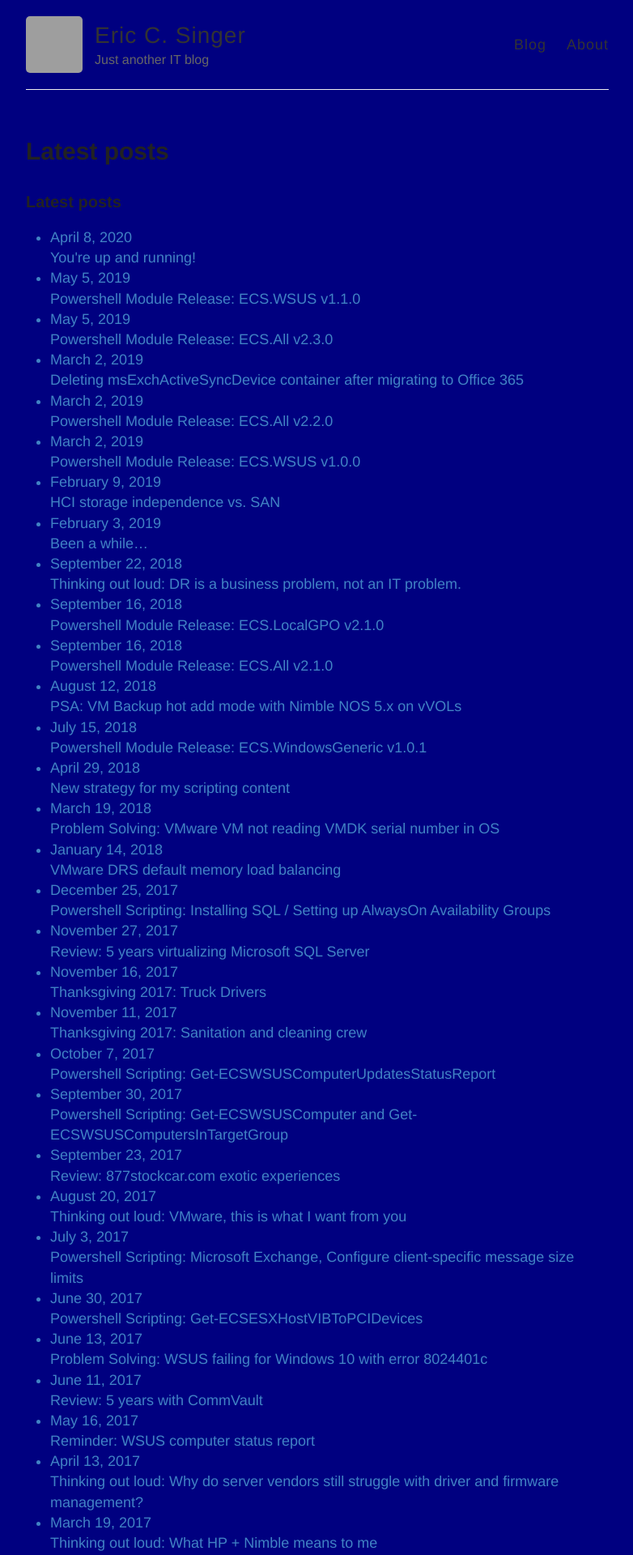
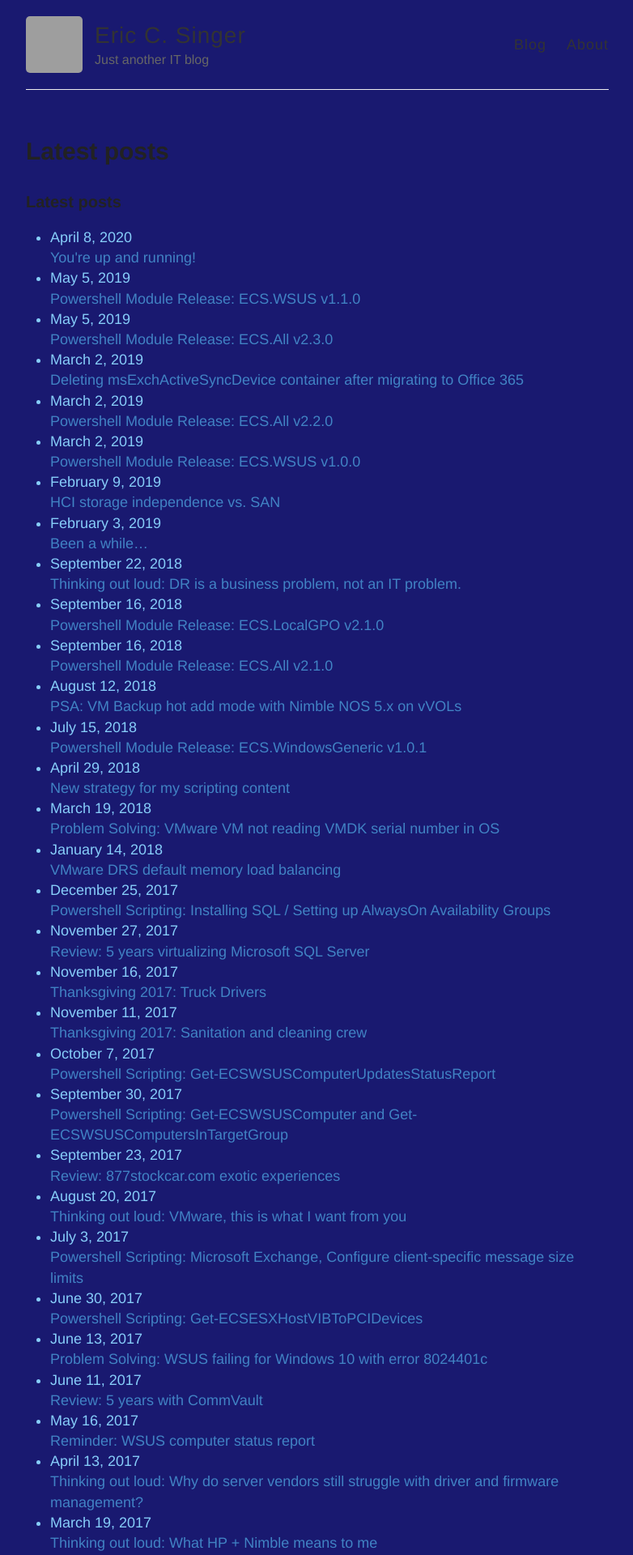
Before and after one commit to ericcsinger/ericcsinger.github.io, a Jekyll site: the page built from index.md, in a window 1280 px wide. Shown: the top 1920 px of the page at 81% size, without its empty margins (248-1030 px from the left). Built offline with Jekyll 4.4.1, drawn with Linux system fonts in a browser that asks for light colours; our own code applies the rules of GitHub Pages for plain Markdown files; grey boxes are pictures that could not be loaded.

Commit message:
css work

```diff
--- a/_sass/_variables.scss
+++ b/_sass/_variables.scss
@@ -7,6 +7,7 @@
 $blue: #4183C4;
 $lightskyblue: #87CEFA;
 $navy: #000080;
+$midnightblue: #191970;
 
 // Grays
 $black: #000;
--- a/style.scss
+++ b/style.scss
@@ -18,9 +18,9 @@ html {
 }
 
 body {
-	background: $navy;
+	background: $midnightblue;
   font: 18px/1.4 $helvetica;
-  color: $blue
+  color: $lightskyblue
 }
 
 .container {
```
